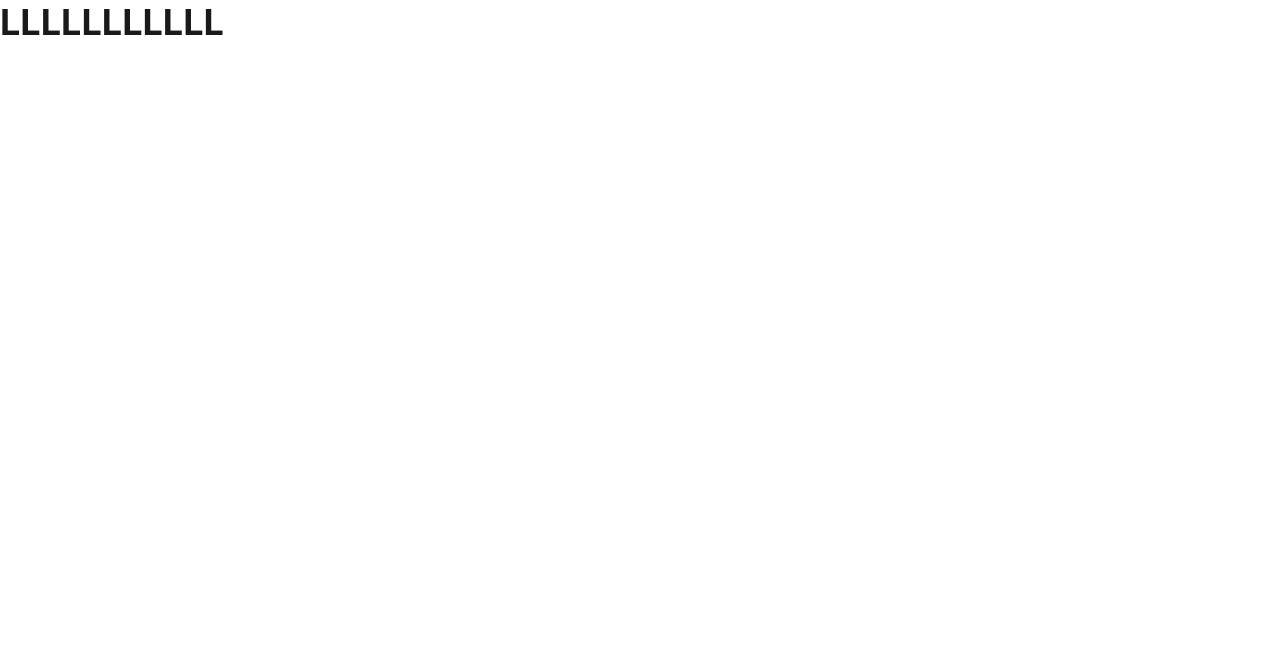
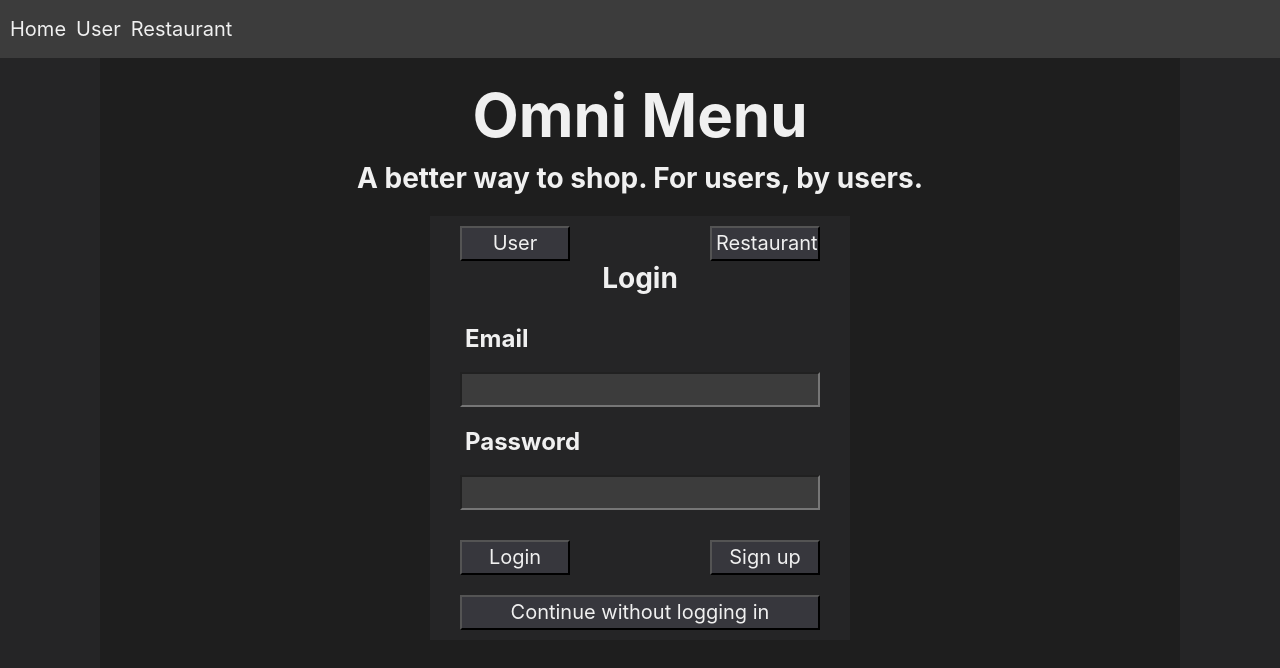
Before and after one commit to CMinchin/omni-menu, a React (Create React App) app in the folder client/: page / in a window 1280 px wide. Shown: the top 668 px of the page. Built offline with nearby package versions, Linux system fonts and the light colour scheme.

Commit message:
made react pages for home and restaurant and surrounding website look

```diff
--- a/client/src/App.js
+++ b/client/src/App.js
@@ -3,7 +3,9 @@ import { BrowserRouter as Router, Routes, Route } from 'react-router-dom';
 import Home from './pages/home';
 import Restaurant from './pages/restaurant';
 import User from './pages/user';
-import NotFound from './pages/user';
+import NotFound from './pages/home';
+import "./index.css"
+import "./style.css"
 
 function App() {
   const title = 'Omni Menu';
@@ -12,6 +14,20 @@ function App() {
   }, []);
   return (
     <Router>
+      <nav>
+        {/* This is not exactly professional but it is functional */}
+        <Routes>
+          <Route path='/'/>
+          <Route path="*" element={
+            <h2>Omni Menu</h2>
+          }/>
+        </Routes>
+        <a href='/'>Home</a>
+        <a href='/user'>User</a>
+        <a href='/restaurant'>Restaurant</a>
+      </nav>
+      <div className='superPage'>
+        <div className='page'>
           <Routes>
             <Route
               path="/"
@@ -30,6 +46,8 @@ function App() {
               element={<NotFound />}
             />
           </Routes>
+        </div>
+      </div>
     </Router>
   );
 }
--- a/client/src/pages/home.js
+++ b/client/src/pages/home.js
@@ -19,7 +19,40 @@ function home() {
           </login panel>
         </home webpage>
        */}
-       <h1>LLLLLLLLLLL</h1>
+       <h1>Omni Menu</h1>
+       <h3 className="home-desc">A better way to shop. For users, by users.</h3>
+       <div className="login-box">
+        <div className="buttons">
+          <button>
+            User
+          </button>
+          <button>
+            Restaurant
+          </button>
+        </div>
+        <h3>
+          Login
+        </h3>
+        <h4>
+          Email
+        </h4>
+        <input id="email-input"/>
+        <h4>
+          Password
+        </h4>
+        <input id="email-input"/>
+        <div className="login buttons">
+          <button>
+            Login
+          </button>
+          <button>
+            Sign up
+          </button>
+        </div>
+        <button className="button">
+          Continue without logging in
+        </button>
+       </div>
        </>
     );
   }
--- a/client/src/pages/restaurant.js
+++ b/client/src/pages/restaurant.js
@@ -1,30 +1,71 @@
-function home() {
+function restaurant() {
+    const info = {
+        name: "Hungry Jack's",
+        desc: "Hungry Jack's makes it better",
+        contact: [
+            "0412 567 987",
+            "100 Charming Ave"
+        ],
+        edit: true,
+        menu: [
+            {
+                name: "Roadhouse Whopper®",
+                desc: "100% flame-grilled Aussie beef topped with melted cheese, double premium eye bacon, special sauce, pickles, onion, lettuce and tomato on a toasted sesame seed bun.",
+                ingredients: [
+                    "beef",
+                    "cheese",
+                    "bacon",
+                    "pickles",
+                    "onion",
+                    "lettuce",
+                    "tomato",
+                    "gluten",
+                    "sesame",
+                    "yeast"
+                ]
+            }
+        ]
+    };
     return (
-        <>{/*
-        <Restaurant page>
-            <restaurant info>
-            <name/>
-            <desc/>
-            <address/contact info/>
-            <edit button/>
-            <restaurant info>
-            <menu>
-            <menu items>
-                <Item full name/>
-                <Item desc/>
-                <item ingredients/>
-                <viewership stats>
-                <?>*n
-                </viewership stats>
-                <edit button/>
-            </menu items>
-            <edit button/>
-            </menu>
-        <Restaurant page>
-        */
-       <h1>LLLLLLLLLLL</h1>
-       }</>
+        <>
+            <h2>
+                {info.name + " "}
+                {info.edit && <button>Edit</button>}
+            </h2>
+            <div className="rest-info">
+                <h5>{info.desc}</h5>
+                <div className="contact">
+                    <h5>Address and contact info:</h5>
+                    <ul className="contact-info list-group">
+                        {info.contact.map(item=>(
+                            <li className="list-group-item">
+                                {item}
+                          </li>
+                        ))}
+                    </ul>
+                </div>
+            </div>
+            <h5>Menu Items:</h5>
+            <div className="menu">
+                { info.menu.map( item => (<>
+                    <p className="item-name">
+                        {item.name}
+                    </p>
+                    <p className="item-desc">
+                        {item.desc}
+                    </p>
+                    <div className="item-ingrediens">
+                        <h4>Contains:</h4>
+                        <ul>
+                            {item.ingredients.map(ingredient=>(
+                                <li>{ingredient}</li>
+                            ))}
+                        </ul>
+                    </div>
+                </>))}
+            </div>
+        </>
     );
   }
 
-  export default home;
+  export default restaurant;
--- a/client/src/pages/user.js
+++ b/client/src/pages/user.js
@@ -1,4 +1,4 @@
-function home() {
+function user() {
     return (
       <>{/*
         <User page>
@@ -22,4 +22,4 @@ function home() {
     );
   }
 
-  export default home;
+  export default user;
--- /dev/null
+++ b/client/src/style.css
@@ -0,0 +1,103 @@
+* {
+    color: #F0F0F0;
+}
+
+nav {
+    background-color: #3C3C3C;
+    display: flex;
+    justify-content: left;
+    padding: 5px;
+    padding-right: 10px;
+    align-items: flex-end;
+    height: 58px;
+}
+
+nav > h2 {
+    justify-self: left;
+    padding-right: 20px;
+}
+
+nav > a {
+    height: 40px;
+    color: #F0F0F0;
+    padding: 5px;
+    font-size: 20px;
+}
+
+.superPage {
+    display: flex;
+    justify-content: center;
+    background-color: #252526;
+}
+
+.page {
+    width: 1080px;
+    background-color: #1E1E1E;
+    height: calc(100vh - 58px);
+    padding: 20px;
+}
+
+h1 {
+    text-align: center;
+    font-size: 60px;
+}
+
+.home-desc {
+    text-align: center;
+}
+
+.login-box {
+    width: 420px;
+    margin: auto;
+    margin-top: 20px;
+    border-color: black;
+    border-width: 1px;
+    background-color: #252526;
+    padding: 10px 30px;
+}
+
+.buttons {
+    display: flex;
+    justify-content: space-between;
+}
+
+.buttons > button {
+    font-size: 20px;
+    background-color: #37373D;
+    border-radius: 0px;
+    padding: 4px;
+    width: 110px;
+}
+
+.login-box > h3 {
+    text-align: center;
+}
+
+.login-box > h4 {
+    padding: 20px 5px 10px 5px;
+}
+
+.login-box > input {
+    background-color: #3C3C3C;
+    width: 100%;
+    height: 35px;
+}
+
+.login{
+    padding-top: 30px;
+}
+
+.button {
+    font-size: 20px;
+    background-color: #37373D;
+    border-radius: 0px;
+    padding: 4px;
+    width: 100%;
+    margin-top: 20px;
+}
+
+.menu {
+    background-color: #252526;
+    padding: 10px;
+    padding-left: 20px;
+}
```
Lines whose indentation alone changed are shown as unchanged.
